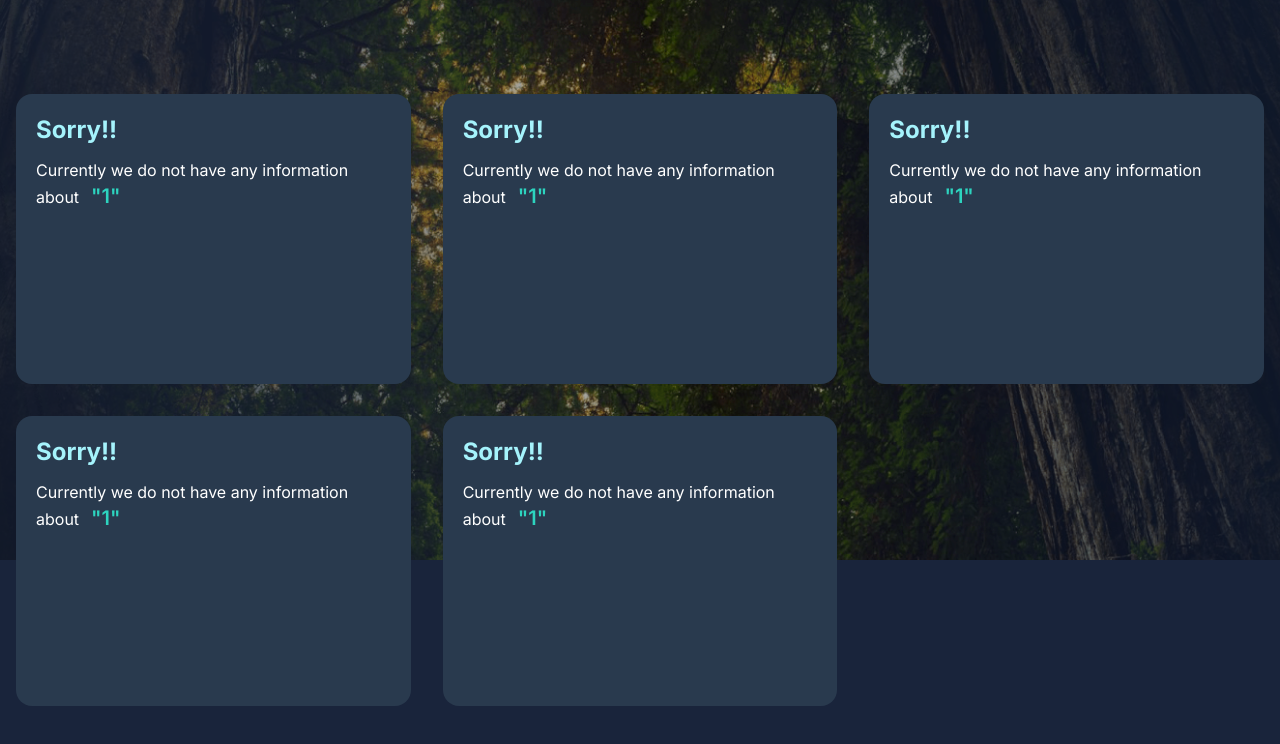
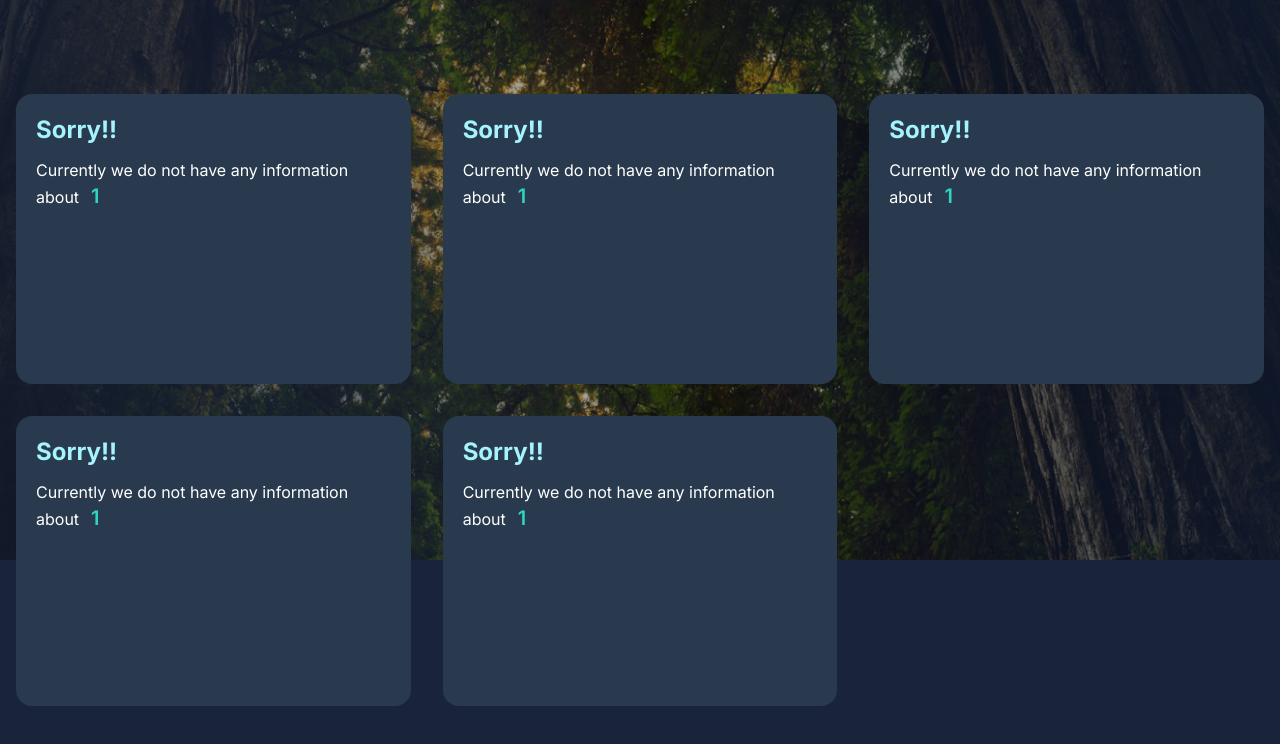
Before and after one commit to tanvir193palok/EcoVista, a Next.js app: page /1 in a window 1280 px wide. Shown: the top 744 px of the page. Built offline with nearby package versions, Linux system fonts and the light colour scheme.

Commit message:
Fixing issue

```diff
--- a/components/NoLocationInfo.jsx
+++ b/components/NoLocationInfo.jsx
@@ -7,7 +7,7 @@ const NoLocationInfo = ({ location }) => {
       <p className="text-md py-3">
         Currently we do not have any information about
         <span className="text-xl font-semibold text-teal-400 px-3">
-          "{location}"
+          {location}
         </span>
       </p>
     </Card>
```
